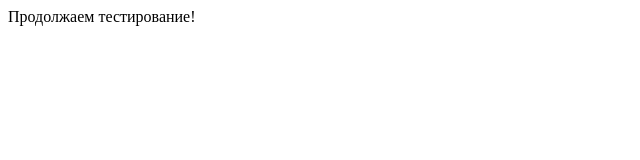
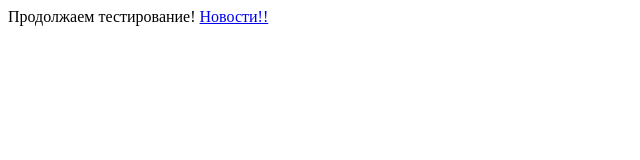
Before and after one commit to Seb-01/netology_demo, a plain HTML site: page index.html in a window 1280 px wide. Shown: the full height of the page, 0-640 px from the left. Drawn offline with Linux system fonts and the light colour scheme.

Commit message:
Link to news added

```diff
--- a/index.html
+++ b/index.html
@@ -7,5 +7,6 @@
 </head>
 <body>
     Продолжаем тестирование!
+    <a href="news.html">Новости!!</a>
 </body>
 </html>
```
